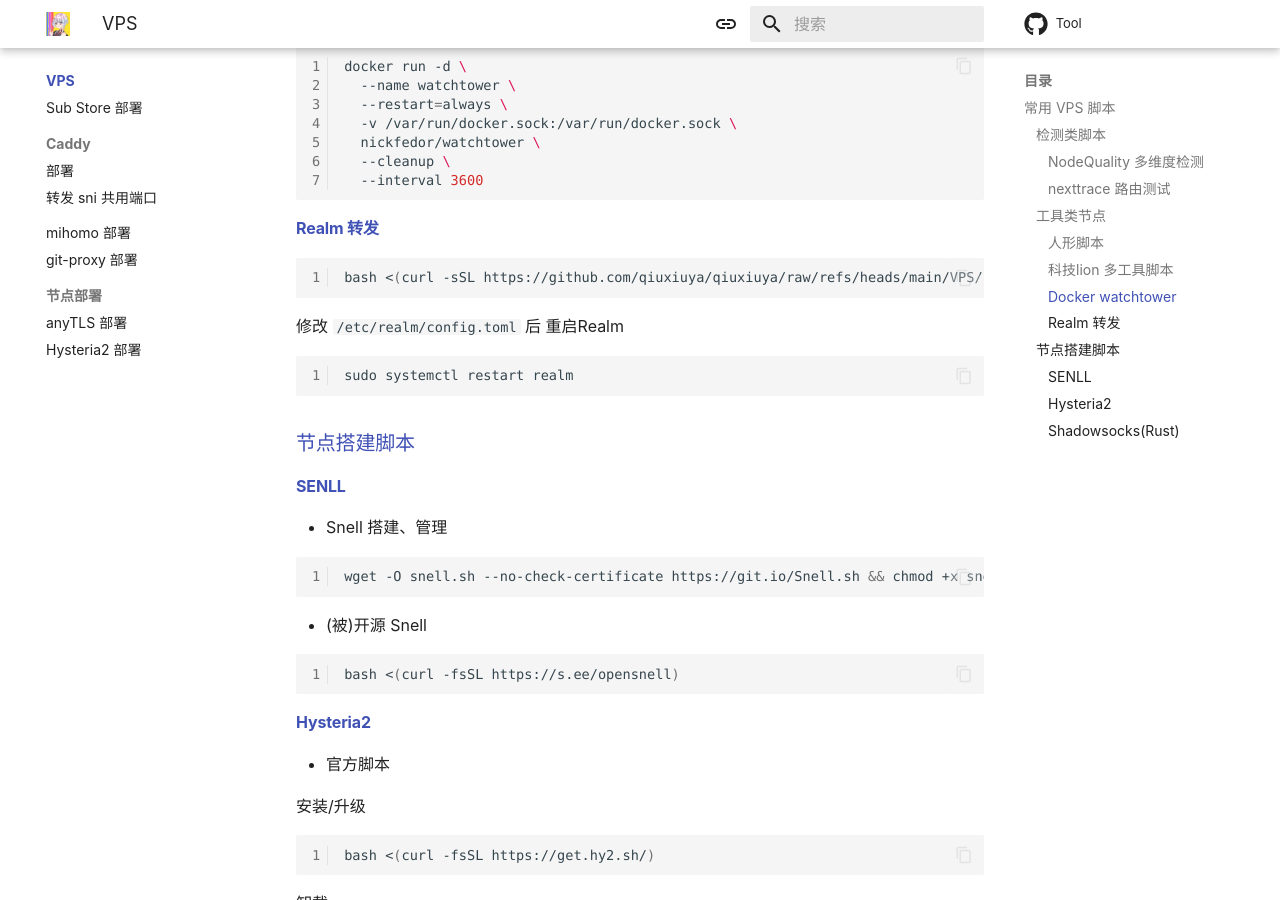
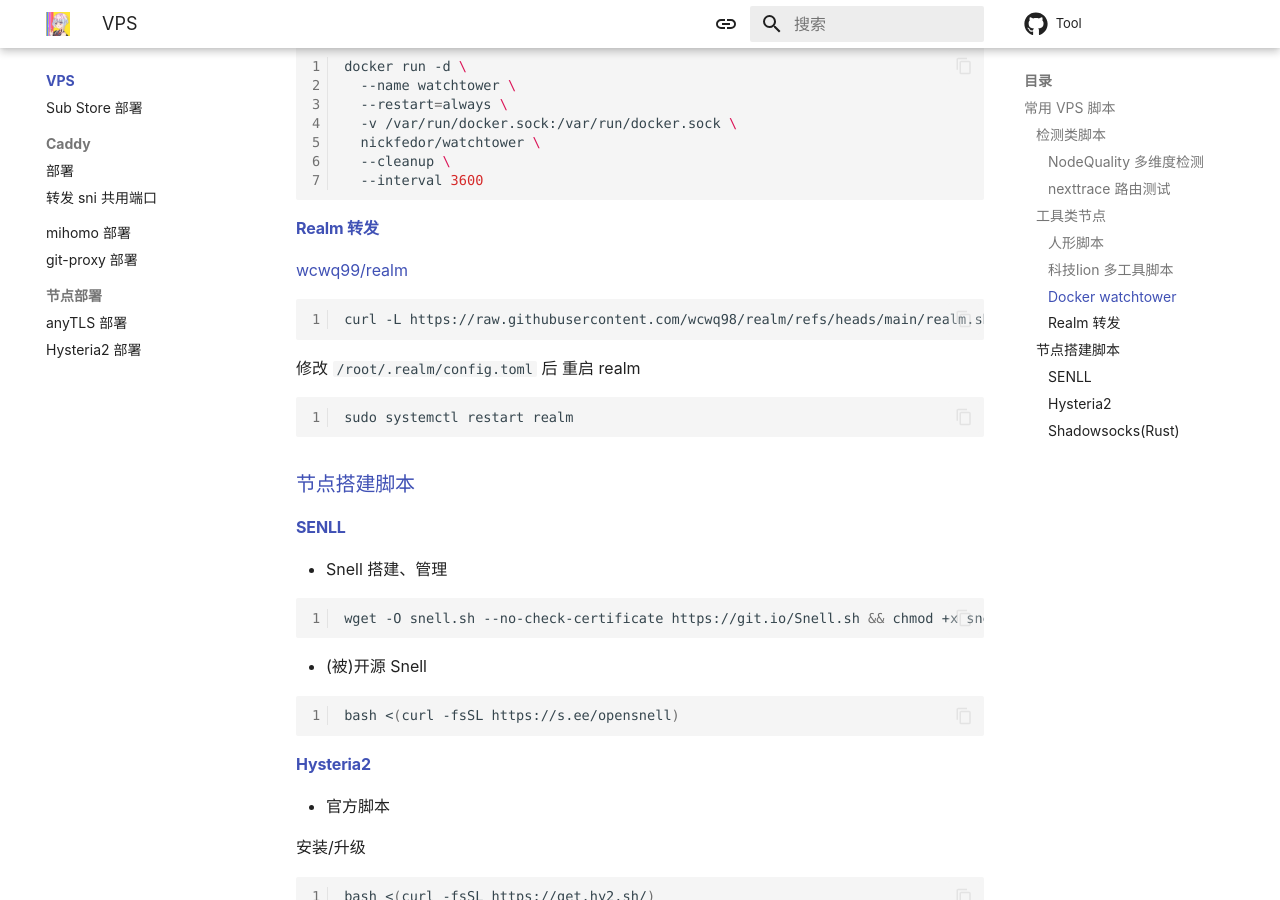
Before and after one commit to Repcz/Repcz.github.io, an MkDocs documentation site: the page built from docs/vps/index.md, in a window 1280 px wide and 900 px high, scrolled down 940 px. Built offline with MkDocs 1.6.1 and Material for MkDocs 9.7.7, drawn with Linux system fonts in a browser that asks for light colours; comment, search, counter and statistics services are not loaded.

Commit message:
docs(vps): update Realm install script

````diff
--- a/docs/vps/index.md
+++ b/docs/vps/index.md
@@ -48,11 +48,14 @@ docker run -d \
 
 #### Realm 转发
 
+[wcwq99/realm](https://github.com/wcwq99/realm)
+
 ```bash
-bash <(curl -sSL https://github.com/qiuxiuya/qiuxiuya/raw/refs/heads/main/VPS/realm/realm_install.sh)
+curl -L https://raw.githubusercontent.com/wcwq98/realm/refs/heads/main/realm.sh -o realm.sh && chmod +x realm.sh && ./realm.sh
 ```
 
-修改 `/etc/realm/config.toml` 后 重启Realm
+修改 `/root/.realm/config.toml` 后 重启 realm
+
 ```bash
 sudo systemctl restart realm
 ```
````
